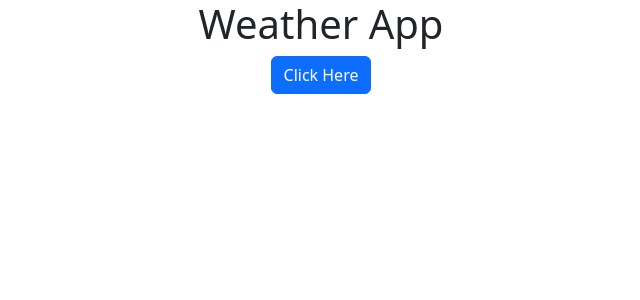
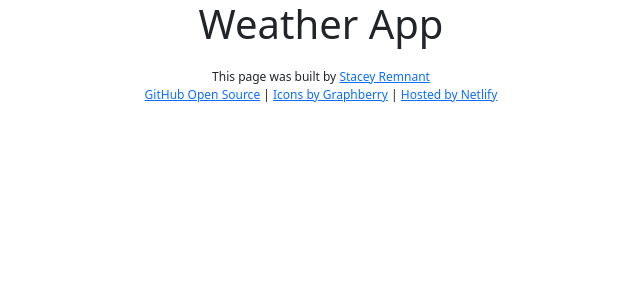
Before and after one commit to StazzRem/react-final-project, a React (Create React App) app: page / in a window 1280 px wide. Shown: the top 300 px of the page, without its empty margins (319-959 px from the left). Built offline with nearby package versions, Linux system fonts and the light colour scheme.

Commit message:
Added footer

```diff
--- a/src/App.css
+++ b/src/App.css
@@ -1,38 +1,7 @@
 .App {
   text-align: center;
 }
-
-.App-logo {
-  height: 40vmin;
-  pointer-events: none;
+.App footer {
+  font-size: 12px;
+  margin-top: 20px;
 }
-
-@media (prefers-reduced-motion: no-preference) {
-  .App-logo {
-    animation: App-logo-spin infinite 20s linear;
-  }
-}
-
-.App-header {
-  background-color: #282c34;
-  min-height: 100vh;
-  display: flex;
-  flex-direction: column;
-  align-items: center;
-  justify-content: center;
-  font-size: calc(10px + 2vmin);
-  color: white;
-}
-
-.App-link {
-  color: #61dafb;
-}
-
-@keyframes App-logo-spin {
-  from {
-    transform: rotate(0deg);
-  }
-  to {
-    transform: rotate(360deg);
-  }
-}
--- a/src/App.js
+++ b/src/App.js
@@ -4,9 +4,36 @@ export default function App() {
   return (
     <div className="App">
       <h1>Weather App</h1>
-      <button type="button" class="btn btn-primary">
-        Click Here
-      </button>
+      <footer>
+        This page was built by{" "}
+        <a
+          href="https://www.linkedin.com/in/stacey-remnant-79338122a/"
+          target="_blank"
+          rel="noreferrer"
+        >
+          Stacey Remnant
+        </a>
+        <br />
+        <a
+          href="https://github.com/StazzRem/react-final-project"
+          target="_blank"
+          rel="noreferrer"
+        >
+          GitHub Open Source
+        </a>{" "}
+        |{" "}
+        <a
+          href="https://www.graphberry.com/category/icons"
+          target="_blank"
+          rel="noreferrer"
+        >
+          Icons by Graphberry
+        </a>{" "}
+        |{" "}
+        <a href="https://www.netlify.com/" target="_blank" rel="noreferrer">
+          Hosted by Netlify
+        </a>
+      </footer>
     </div>
   );
 }
--- a/src/index.css
+++ b/src/index.css
@@ -1,13 +1,8 @@
 body {
   margin: 0;
-  font-family: -apple-system, BlinkMacSystemFont, 'Segoe UI', 'Roboto', 'Oxygen',
-    'Ubuntu', 'Cantarell', 'Fira Sans', 'Droid Sans', 'Helvetica Neue',
+  font-family: -apple-system, BlinkMacSystemFont, "Segoe UI", "Roboto", "Oxygen",
+    "Ubuntu", "Cantarell", "Fira Sans", "Droid Sans", "Helvetica Neue",
     sans-serif;
   -webkit-font-smoothing: antialiased;
   -moz-osx-font-smoothing: grayscale;
 }
-
-code {
-  font-family: source-code-pro, Menlo, Monaco, Consolas, 'Courier New',
-    monospace;
-}
```
